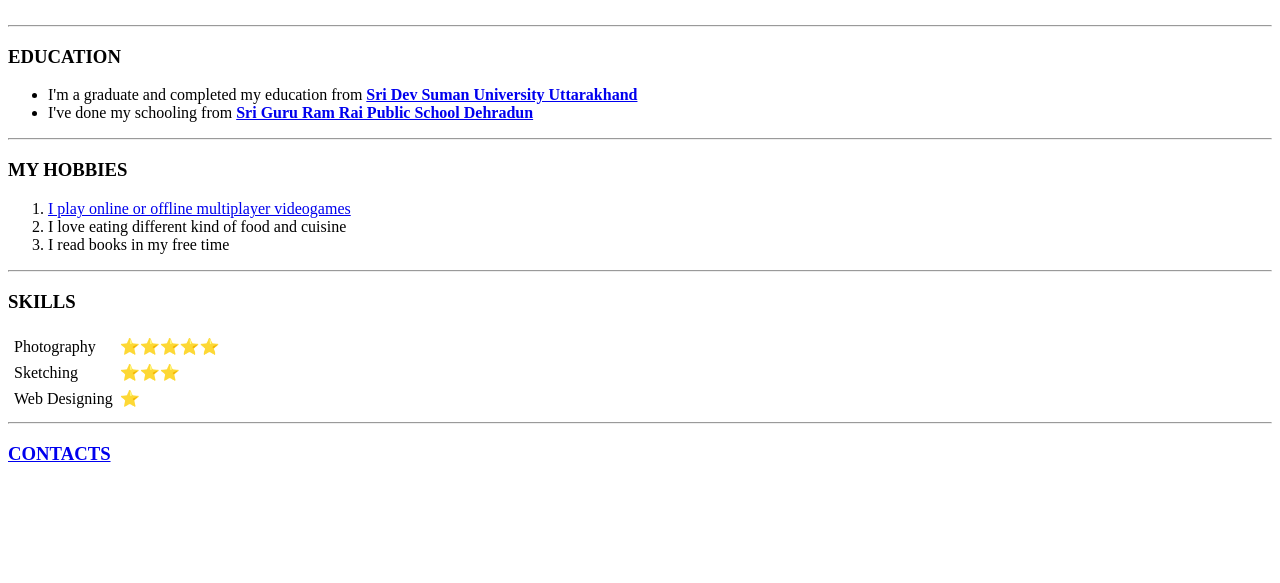
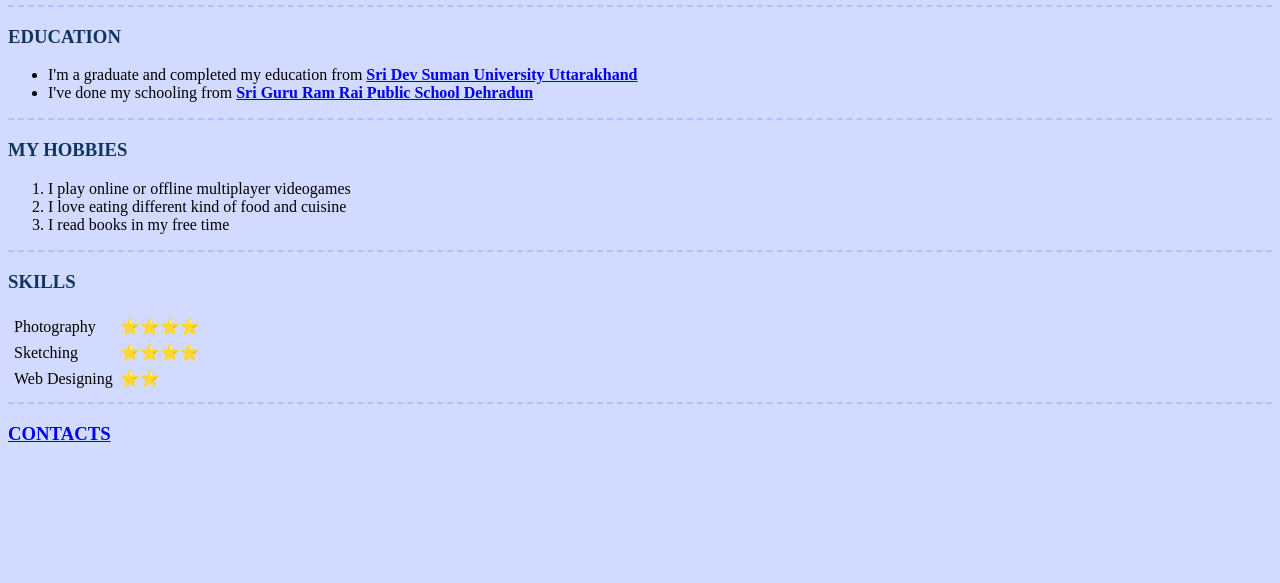
Before and after one commit to KamallBishtt/personal-site, a plain HTML site: page index.html in a window 1280 px wide. Shown: the part 217-800 px from the top of the page. Drawn offline with Linux system fonts and the light colour scheme.

Commit message:
update index.html

```diff
--- a/index.html
+++ b/index.html
@@ -4,6 +4,7 @@
 <head>
   <meta charset="utf-8">
   <title>KAMAL'S Personal Site</title>
+  <link rel="stylesheet" href="css/styling.css">
 </head>
 
 <body>
@@ -29,7 +30,7 @@
   <hr>
   <h3>MY HOBBIES</h3>
   <ol>
-    <li><a href="https://www.youtube.com/channel/UCLpLPR25HgoEDV3d98uBAUA">I play online or offline multiplayer videogames</a></li>
+    <li>I play online or offline multiplayer videogames</li>
     <li>I love eating different kind of food and cuisine</li>
     <li>I read books in my free time </li>
   </ol>
@@ -38,15 +39,15 @@
   <table cellspacing="05">
     <tr>
       <td>Photography</td>
-      <td>⭐⭐⭐⭐⭐</td>
+      <td>⭐⭐⭐⭐</td>
     </tr>
     <tr>
       <td>Sketching</td>
-      <td>⭐⭐⭐</td>
+      <td>⭐⭐⭐⭐</td>
     </tr>
     <tr>
       <td>Web Designing</td>
-      <td>⭐</td>
+      <td>⭐⭐</td>
     </tr>
   </table>
   <hr>
```
